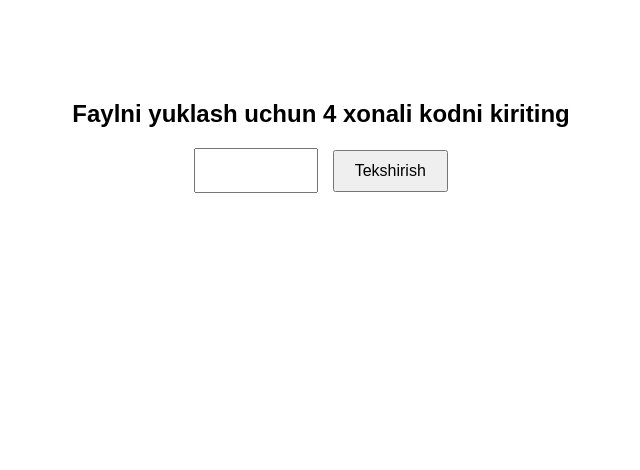
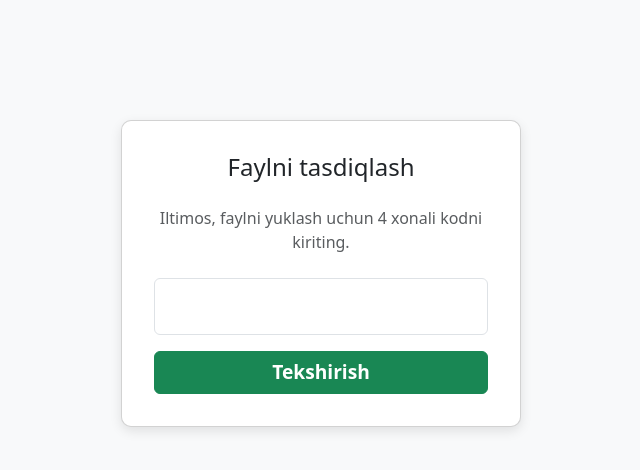
Before and after one commit to Jamoliddin0968/qrcodegenerator, a Django app: template templates/verify.html in a window 1280 px wide. Shown: the top 470 px of the page, without its empty margins (319-959 px from the left). Run offline with Django 5.2, Linux system fonts and the light colour scheme; the template is opened without the code that fills it, so the values that code supplies are empty.

Commit message:
update template

```diff
--- a/templates/verify.html
+++ b/templates/verify.html
@@ -2,23 +2,59 @@
 <html lang="uz">
 <head>
     <meta charset="UTF-8">
-    <title>Faylni tasdiqlash</title>
+    <meta name="viewport" content="width=device-width, initial-scale=1.0">
+    <title>Faylni tekshirish</title>
+    <link href="https://cdn.jsdelivr.net/npm/bootstrap@5.3.2/dist/css/bootstrap.min.css" rel="stylesheet">
+
     <style>
-        body { font-family: sans-serif; text-align: center; margin-top: 100px; }
-        input { padding: 10px; font-size: 18px; width: 100px; text-align: center; }
-        button { padding: 10px 20px; font-size: 16px; margin-left: 10px; }
-        .error { color: red; margin-top: 10px; }
+        body {
+            background-color: #f8f9fa;
+        }
+        .verify-card {
+            max-width: 400px;
+            margin: 120px auto;
+            box-shadow: 0 4px 12px rgba(0,0,0,0.1);
+            border-radius: 10px;
+        }
+        .verify-card .card-body {
+            padding: 2rem;
+        }
+        .verify-btn {
+            width: 100%;
+            font-size: 1.2rem;
+            font-weight: 600;
+        }
+        .code-input {
+            font-size: 1.8rem;
+            text-align: center;
+            letter-spacing: 4px;
+        }
     </style>
 </head>
 <body>
-    <h2>Faylni yuklash uchun 4 xonali kodni kiriting</h2>
-    <form method="post">
-        {% csrf_token %}
-        <input type="text" name="code" maxlength="4" pattern="\d{4}" required>
-        <button type="submit">Tekshirish</button>
-    </form>
-    {% if error %}
-      <div class="error">{{ error }}</div>
-    {% endif %}
+
+<div class="card verify-card">
+    <div class="card-body text-center">
+        <h4 class="mb-4">Faylni tasdiqlash</h4>
+        <p class="text-muted mb-4">Iltimos, faylni yuklash uchun 4 xonali kodni kiriting.</p>
+
+        {% if success %}
+            <div class="alert alert-success">
+                ✅ Kod to‘g‘ri! Fayl yuklanmoqda...
+            </div>
+        {% elif error %}
+            <div class="alert alert-danger">
+                ❌ Kod noto‘g‘ri. Qayta urinib ko‘ring.
+            </div>
+        {% endif %}
+
+        <form method="post">
+            {% csrf_token %}
+            <input type="text" name="code" maxlength="4" class="form-control code-input mb-3" pattern="\d{4}" required>
+            <button type="submit" class="btn btn-success verify-btn">Tekshirish</button>
+        </form>
+    </div>
+</div>
+
 </body>
 </html>
```
